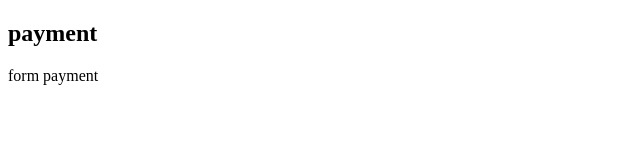
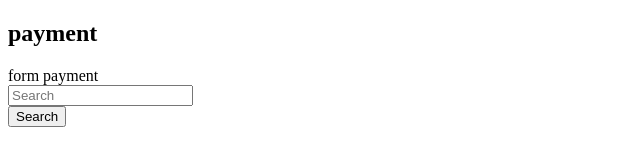
Before and after one commit to yenweekend/git-config, a plain HTML site: page payment.html in a window 1280 px wide. Shown: the whole page, without its empty margins (0-640 px from the left). Drawn offline with Linux system fonts and the light colour scheme.

```diff
--- a/payment.html
+++ b/payment.html
@@ -7,6 +7,14 @@
   </head>
   <body>
     <h2>payment</h2>
-    <form action="">form payment</form>
+    <form action="">form payment
+      <div class="search">
+        <div class="search-field">
+          <div class="search-icon"></div>
+          <input type="text" class="search-input" placeholder="Search">
+        </div>
+        <button class="search-button">Search</button>
+      </div>
+    </form>
   </body>
 </html>
```
